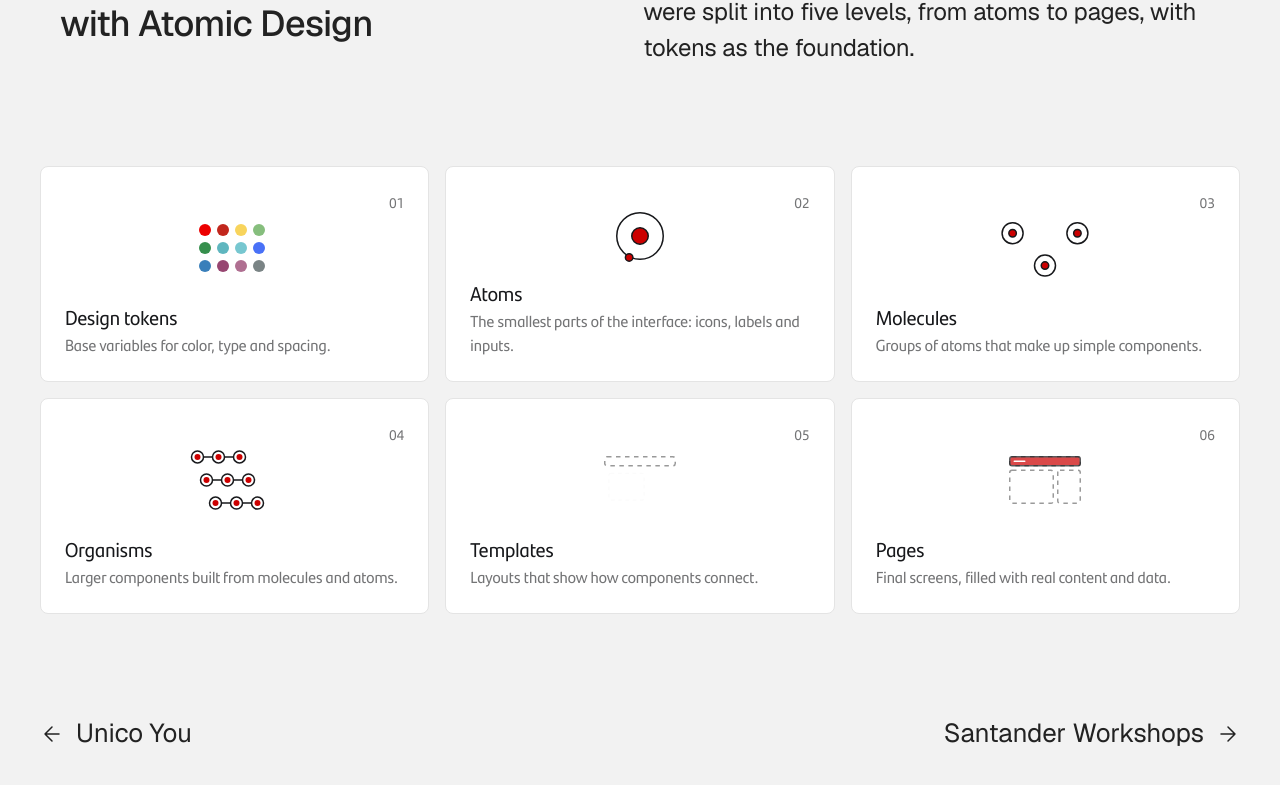
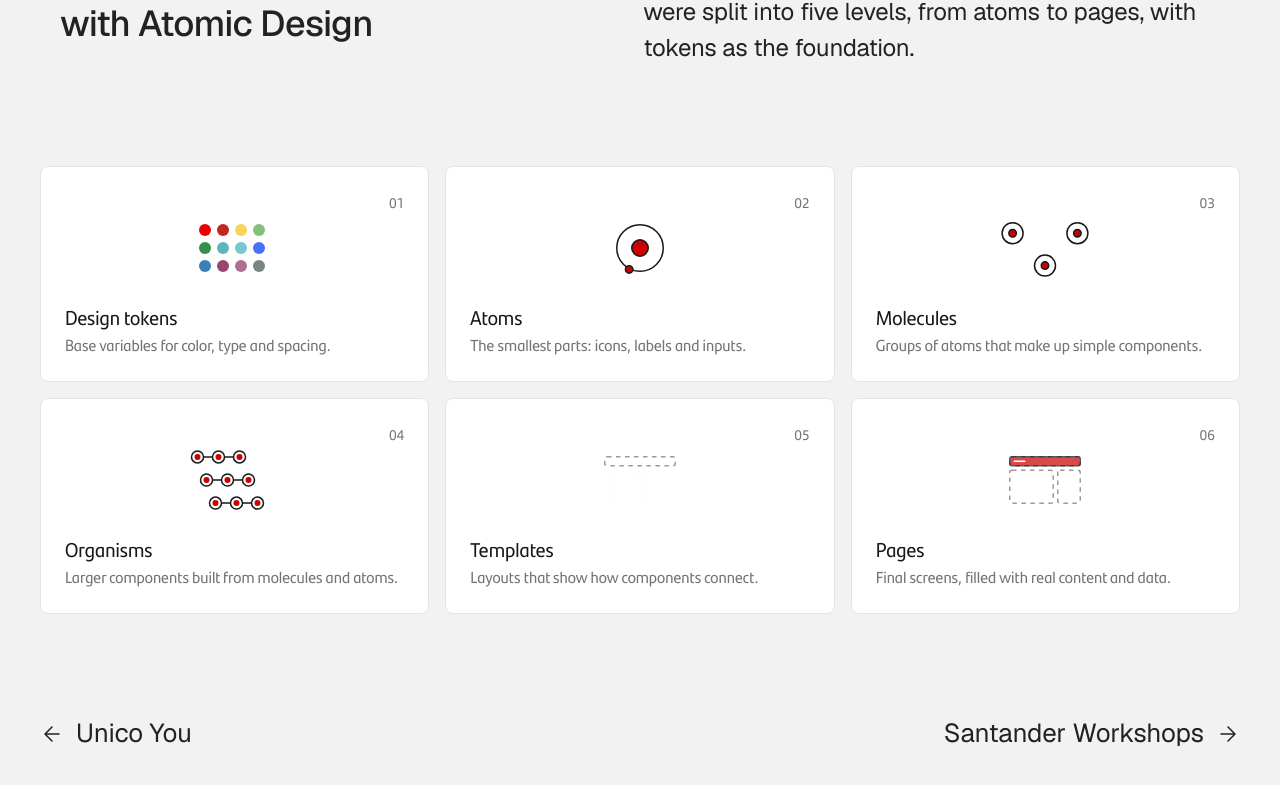
Before and after one commit to allexistsuda/portfolio, a Next.js app: page /santander-design-system in a window 1280 px wide. Shown: the part 3283-4068 px from the top of the page. Built offline with nearby package versions, Linux system fonts and the light colour scheme.

Commit message:
Keep the Atoms line short enough to sit on one line like the others
Co-Authored-By: Claude Opus 5.5 <noreply@anthropic.com>

```diff
--- a/app/santander-design-system/FlameAtomic.tsx
+++ b/app/santander-design-system/FlameAtomic.tsx
@@ -150,7 +150,7 @@ const ILUSTRA: ((t: number) => string)[] = [
 
 const CAMADAS: { t: Record<Lang, string>; s: Record<Lang, string> }[] = [
   { t: { en: "Design tokens", pt: "Design tokens" }, s: { en: "Base variables for color, type and spacing.", pt: "As variáveis de base de cor, tipografia e espaçamento." } },
-  { t: { en: "Atoms", pt: "Átomos" }, s: { en: "The smallest parts of the interface: icons, labels and inputs.", pt: "As menores peças da interface: ícones, rótulos e campos." } },
+  { t: { en: "Atoms", pt: "Átomos" }, s: { en: "The smallest parts: icons, labels and inputs.", pt: "As menores peças: ícones, rótulos e campos." } },
   { t: { en: "Molecules", pt: "Moléculas" }, s: { en: "Groups of atoms that make up simple components.", pt: "Grupos de átomos que formam componentes simples." } },
   { t: { en: "Organisms", pt: "Organismos" }, s: { en: "Larger components built from molecules and atoms.", pt: "Componentes maiores, feitos de moléculas e átomos." } },
   { t: { en: "Templates", pt: "Templates" }, s: { en: "Layouts that show how components connect.", pt: "Layouts que mostram como os componentes se conectam." } },
```
